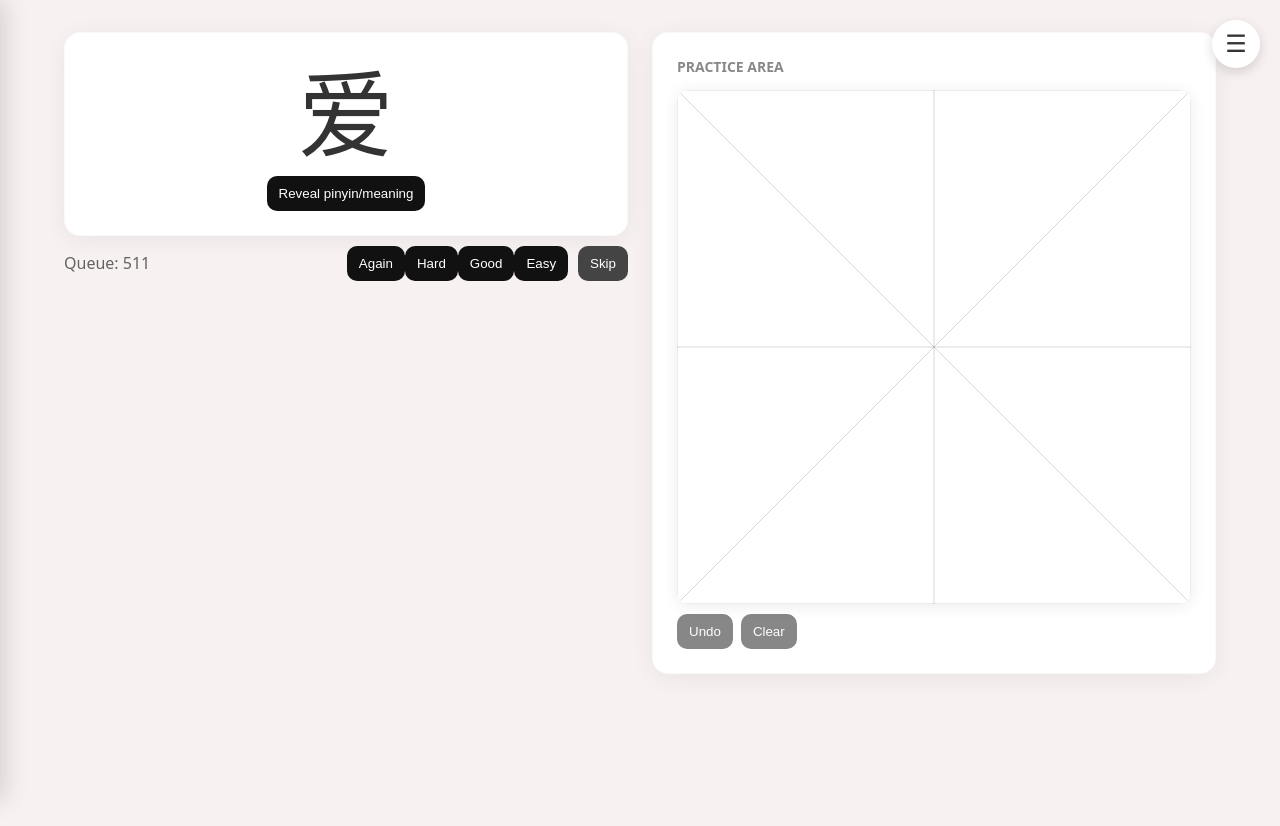
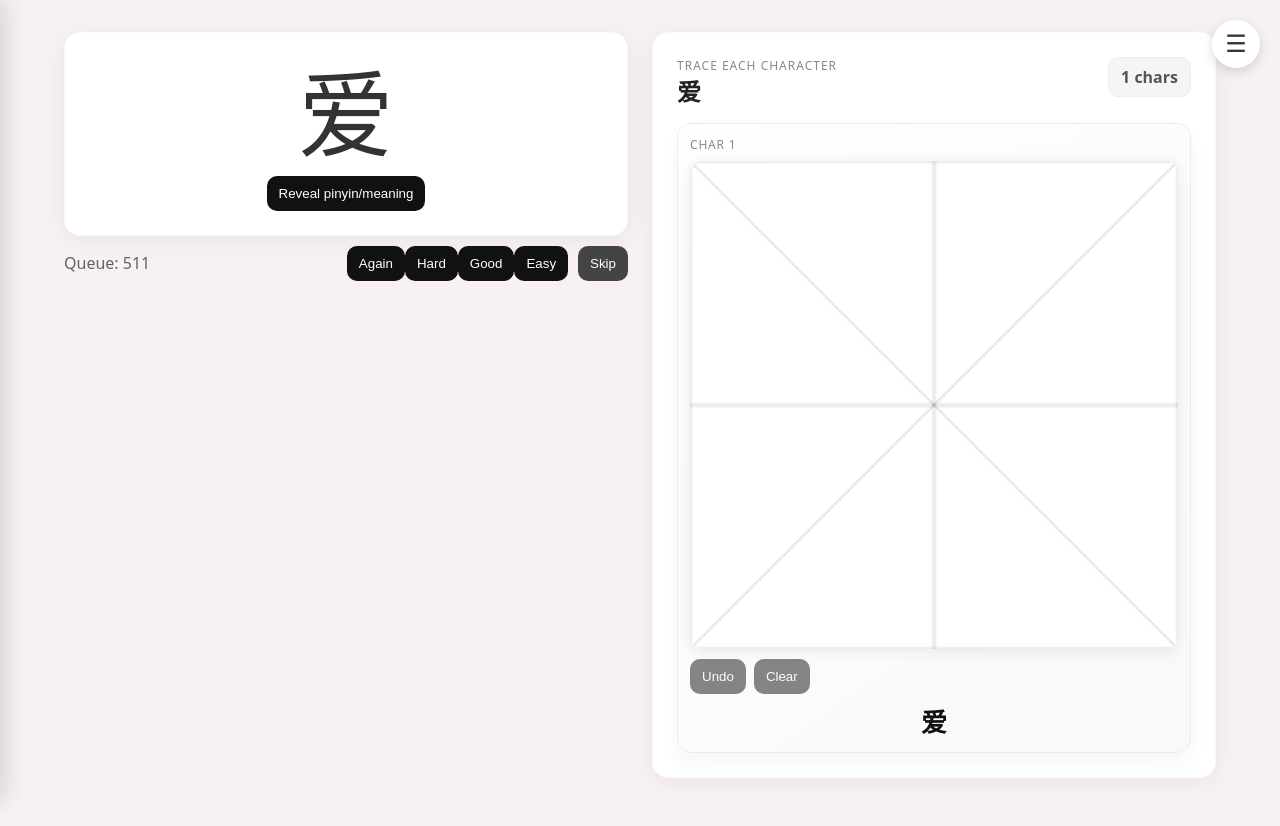
Before and after one commit to nis057489/hsk-3.0-writing-trainer, a React (Vite) app: page / in a window 1280 px wide. Before the commit the page ends 800 px from the top, so only its background shows below. Built offline with nearby package versions, Linux system fonts and the light colour scheme; the HTML template or start-up script is replaced by a standard one.

Commit message:
qs
Signed-off-by: Nicholas Smith <nicholas@nbembedded.com>

```diff
--- a/src/App.tsx
+++ b/src/App.tsx
@@ -3,6 +3,7 @@ import { DrawingPad } from "./components/DrawingPad";
 import { Flashcard } from "./components/Flashcard";
 import { Toolbar } from "./components/Toolbar";
 import { Drawer } from "./components/Drawer";
+import { PracticeArea } from "./components/PracticeArea";
 import vocab from "./data/hsk.json";
 import { Card, Grade } from "./lib/types";
 import { ensureState, loadProgress, nextState, saveProgress } from "./lib/scheduler";
@@ -72,6 +73,7 @@ export default function App() {
 
     const card = queue[idx % queue.length];
     const remaining = queue.length;
+    const displayHanzi = card ? (characterMode === 'traditional' ? (card.traditional || card.hanzi) : card.hanzi) : "";
 
     const advance = () => {
         setReveal(false);
@@ -398,7 +400,7 @@ export default function App() {
                                 <Flashcard
                                     card={{
                                         ...card,
-                                        hanzi: characterMode === 'traditional' ? (card.traditional || card.hanzi) : card.hanzi
+                                        hanzi: displayHanzi
                                     }}
                                     reveal={reveal}
                                     onToggleReveal={() => setReveal((r) => !r)}
@@ -407,13 +409,7 @@ export default function App() {
                             </div>
 
                             <div className="card" style={{ flex: "1 1 300px", display: "flex", flexDirection: "column" }}>
-                                <h3 style={{ marginTop: 0, color: "#888", fontSize: 14, textTransform: "uppercase" }}>Practice Area</h3>
-                                <div style={{ flex: 1, minHeight: 400, display: "flex", flexDirection: "column" }}>
-                                    <DrawingPad
-                                        tracingMode={tracingMode}
-                                        character={characterMode === 'traditional' ? (card.traditional || card.hanzi) : card.hanzi}
-                                    />
-                                </div>
+                                <PracticeArea text={displayHanzi} tracingMode={tracingMode} />
                             </div>
                         </>
                     ) : (
--- /dev/null
+++ b/src/components/PracticeArea.tsx
@@ -0,0 +1,45 @@
+import React, { useMemo } from "react";
+import { DrawingPad } from "./DrawingPad";
+
+interface PracticeAreaProps {
+    text: string;
+    tracingMode: boolean;
+}
+
+export function PracticeArea({ text, tracingMode }: PracticeAreaProps) {
+    const characters = useMemo(() => {
+        return Array.from(text).filter(ch => ch.trim().length > 0);
+    }, [text]);
+
+    if (characters.length === 0) {
+        return (
+            <div className="practice-empty">
+                No characters to trace yet.
+            </div>
+        );
+    }
+
+    return (
+        <div className="practice-shell">
+            <div className="practice-header">
+                <div>
+                    <div className="practice-kicker">Trace each character</div>
+                    <div className="practice-title">{text}</div>
+                </div>
+                <div className="practice-count">{characters.length} chars</div>
+            </div>
+
+            <div className="trace-grid">
+                {characters.map((char, index) => (
+                    <div key={`${char}-${index}`} className="trace-cell">
+                        <div className="trace-label">Char {index + 1}</div>
+                        <div className="trace-pad">
+                            <DrawingPad size={220} tracingMode={tracingMode} character={char} />
+                        </div>
+                        <div className="trace-char">{char}</div>
+                    </div>
+                ))}
+            </div>
+        </div>
+    );
+}
--- a/src/index.css
+++ b/src/index.css
@@ -125,6 +125,103 @@
     padding: 24px;
     box-shadow: 0 4px 24px rgba(0, 0, 0, 0.06);
     border: 1px solid rgba(0, 0, 0, 0.02);
+}
+
+.practice-shell {
+    display: flex;
+    flex-direction: column;
+    gap: 16px;
+    height: 100%;
+}
+
+.practice-header {
+    display: flex;
+    justify-content: space-between;
+    gap: 12px;
+    align-items: flex-start;
+}
+
+.practice-kicker {
+    font-size: 12px;
+    letter-spacing: 1px;
+    text-transform: uppercase;
+    color: #888;
+}
+
+.practice-title {
+    margin-top: 4px;
+    font-size: 24px;
+    font-weight: 800;
+    line-height: 1.2;
+    word-break: break-word;
+    color: #222;
+}
+
+.practice-count {
+    background: #f5f5f5;
+    border-radius: 10px;
+    padding: 8px 12px;
+    font-weight: 700;
+    color: #555;
+    border: 1px solid #eee;
+    white-space: nowrap;
+}
+
+.trace-grid {
+    display: grid;
+    grid-template-columns: repeat(auto-fit, minmax(180px, 1fr));
+    gap: 12px;
+}
+
+.trace-cell {
+    background: linear-gradient(145deg, #ffffff, #faf7f7);
+    border: 1px solid #f0eaea;
+    border-radius: 14px;
+    padding: 12px;
+    display: flex;
+    flex-direction: column;
+    gap: 8px;
+    box-shadow: 0 10px 20px rgba(0, 0, 0, 0.04);
+}
+
+.trace-label {
+    font-size: 12px;
+    text-transform: uppercase;
+    letter-spacing: 0.8px;
+    color: #888;
+}
+
+.trace-pad {
+    width: 100%;
+    aspect-ratio: 1 / 1;
+    display: flex;
+}
+
+.trace-pad>div {
+    width: 100%;
+}
+
+.trace-char {
+    font-size: 26px;
+    font-weight: 700;
+    text-align: center;
+    color: #111;
+}
+
+.practice-empty {
+    text-align: center;
+    color: #888;
+    padding: 40px 0;
+}
+
+@media (max-width: 600px) {
+    .practice-title {
+        font-size: 20px;
+    }
+
+    .trace-grid {
+        grid-template-columns: repeat(auto-fit, minmax(140px, 1fr));
+    }
 }
 
 /* Drawer Styles */
```
